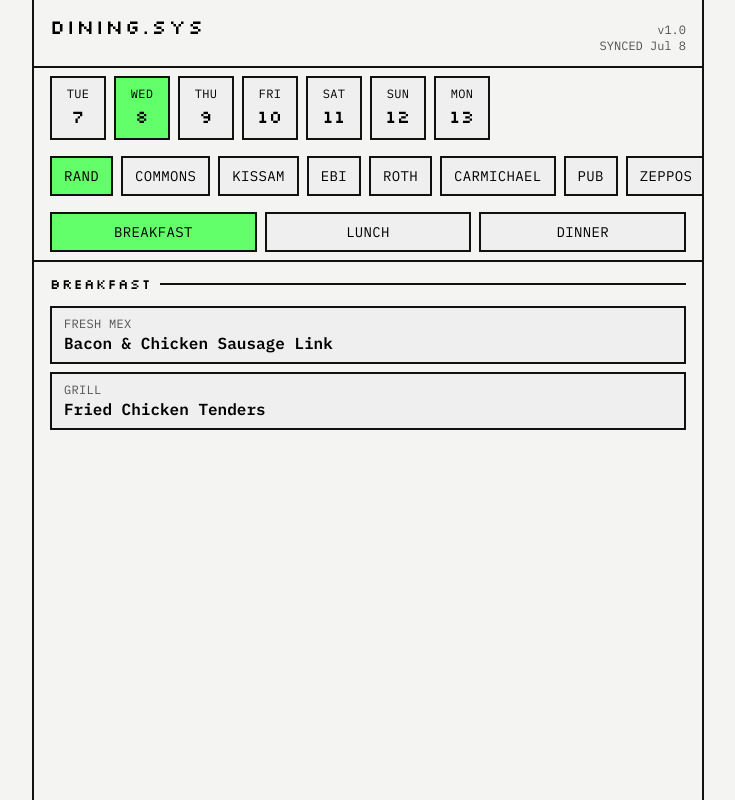
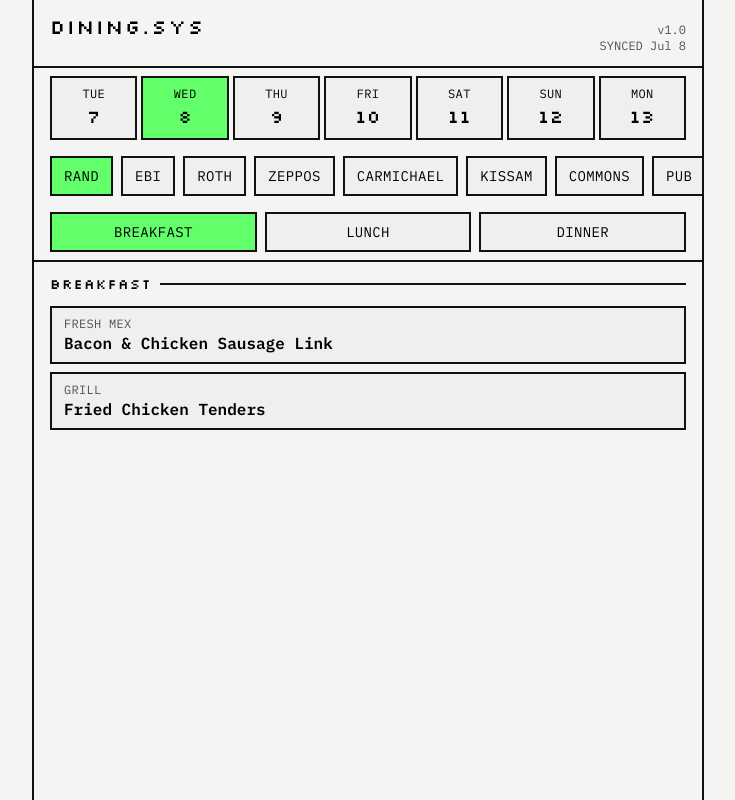
Before and after one commit to ndg24/vandy-menu, a Next.js app: page / in a window 1280 px wide. Shown: the whole page, without its empty margins (272-1007 px from the left). Built offline with nearby package versions, Linux system fonts and the light colour scheme.

Commit message:
change alignment of cards

```diff
--- a/src/components/DaySelector.tsx
+++ b/src/components/DaySelector.tsx
@@ -17,7 +17,7 @@ export default function DaySelector({ days, selectedDate, onSelect }: DaySelecto
   if (days.length === 0) return null;
 
   return (
-    <div className="flex gap-2 overflow-x-auto px-4 py-2">
+    <div className="flex gap-1 px-4 py-2">
       {days.map((day) => {
         const dayNum = Number(day.date.slice(-2));
         return (
@@ -25,7 +25,7 @@ export default function DaySelector({ days, selectedDate, onSelect }: DaySelecto
             key={day.date}
             selected={day.date === selectedDate}
             onClick={() => onSelect(day.date)}
-            className="flex min-w-[3.5rem] flex-col items-center leading-tight"
+            className="flex flex-1 flex-col items-center px-1! leading-tight"
             label={
               <>
                 <span className="block text-xs">{day.weekday}</span>
--- a/src/lib/menu.ts
+++ b/src/lib/menu.ts
@@ -2,13 +2,13 @@ import type { DayMenu, DiningHall, MealPeriodName, MenuData } from "./types";
 
 export const HALL_ORDER = [
   "rand",
-  "commons",
-  "kissam",
   "ebi",
   "roth",
+  "zeppos",
   "carmichael",
+  "kissam",
+  "commons",
   "pub",
-  "zeppos",
 ] as const;
 
 export const DEFAULT_HALL_ID = "rand";
```
